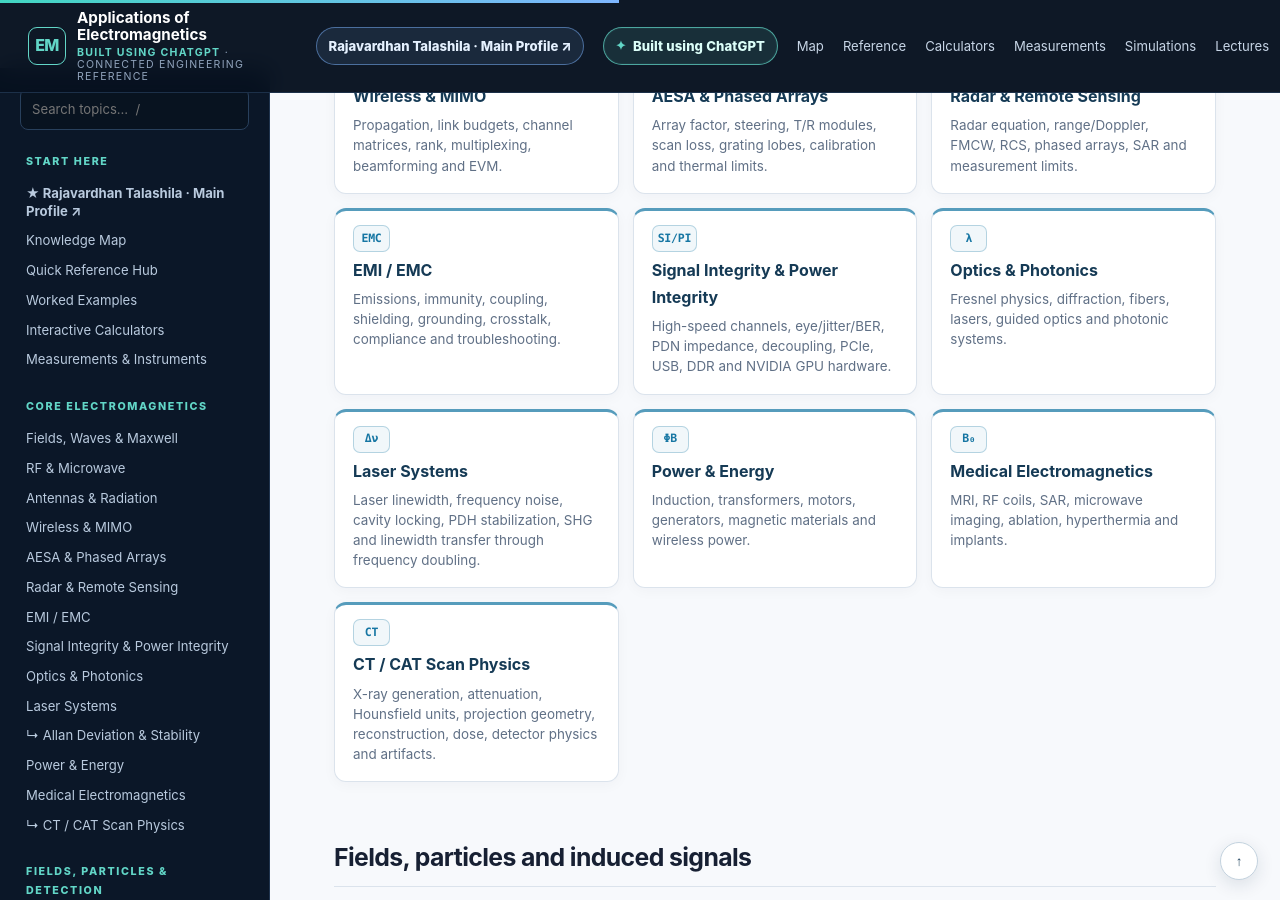
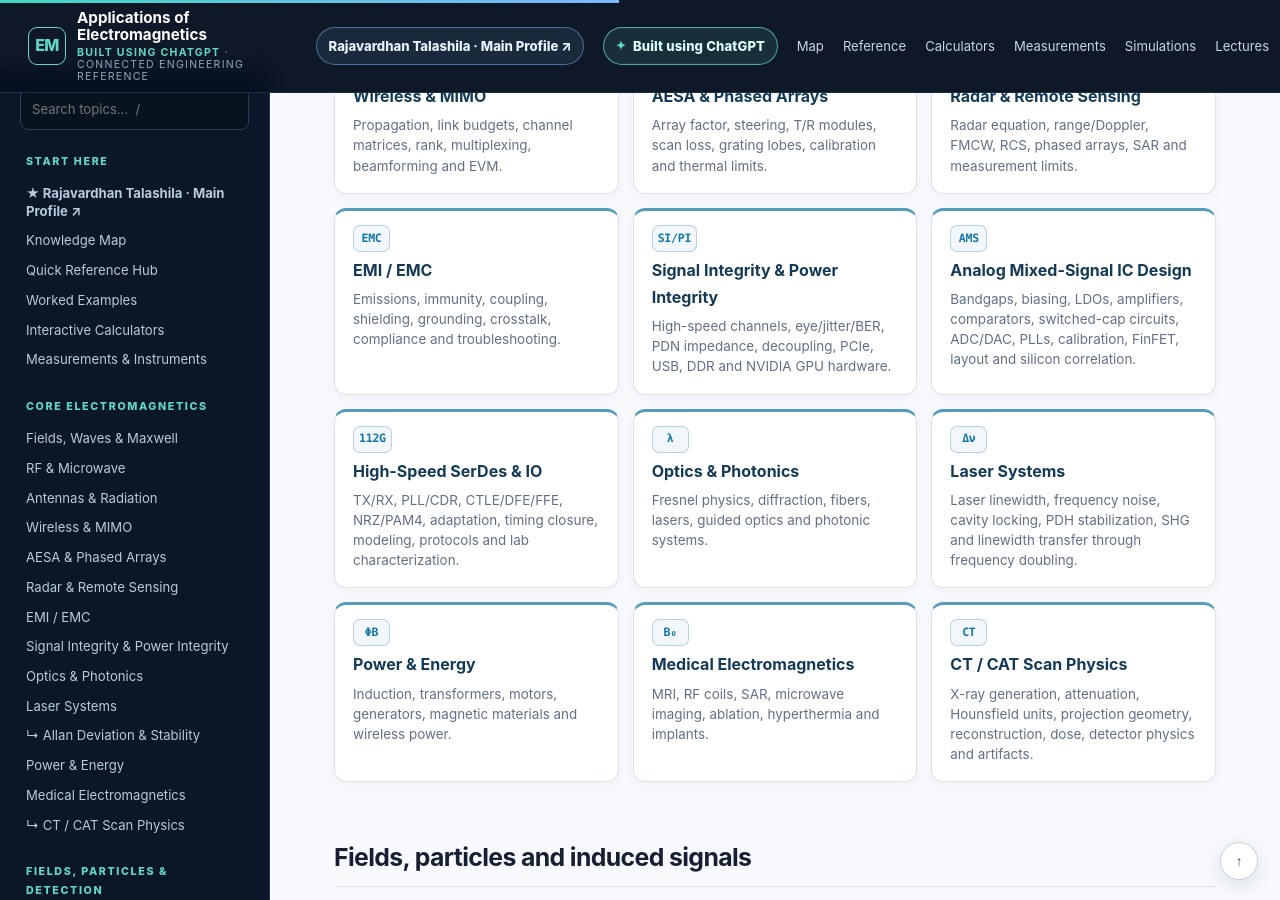
Before and after one commit to RajavardhanT/Electromagnetics_Applications, a Jekyll site: the page built from index.md, in a window 1280 px wide and 900 px high, scrolled down 2602 px. Built offline with Jekyll 4.4.1, drawn with Linux system fonts in a browser that asks for light colours.

Commit message:
Expose AMS and SerDes references on homepage

```diff
--- a/index.md
+++ b/index.md
@@ -96,6 +96,8 @@ description: A connected, practical reference from Maxwell's equations to RF eng
 <a class="reference-card" data-symbol="R⁴" href="radar/"><strong>Radar & Remote Sensing</strong><span>Radar equation, range/Doppler, FMCW, RCS, phased arrays, SAR and measurement limits.</span></a>
 <a class="reference-card" data-symbol="EMC" href="emc/"><strong>EMI / EMC</strong><span>Emissions, immunity, coupling, shielding, grounding, crosstalk, compliance and troubleshooting.</span></a>
 <a class="reference-card" data-symbol="SI/PI" href="signal-power-integrity/"><strong>Signal Integrity & Power Integrity</strong><span>High-speed channels, eye/jitter/BER, PDN impedance, decoupling, PCIe, USB, DDR and NVIDIA GPU hardware.</span></a>
+<a class="reference-card" data-symbol="AMS" href="analog-mixed-signal/"><strong>Analog Mixed-Signal IC Design</strong><span>Bandgaps, biasing, LDOs, amplifiers, comparators, switched-cap circuits, ADC/DAC, PLLs, calibration, FinFET, layout and silicon correlation.</span></a>
+<a class="reference-card" data-symbol="112G" href="high-speed-serdes/"><strong>High-Speed SerDes & IO</strong><span>TX/RX, PLL/CDR, CTLE/DFE/FFE, NRZ/PAM4, adaptation, timing closure, modeling, protocols and lab characterization.</span></a>
 <a class="reference-card" data-symbol="λ" href="optics-photonics/"><strong>Optics & Photonics</strong><span>Fresnel physics, diffraction, fibers, lasers, guided optics and photonic systems.</span></a>
 <a class="reference-card" data-symbol="Δν" href="laser-systems/"><strong>Laser Systems</strong><span>Laser linewidth, frequency noise, cavity locking, PDH stabilization, SHG and linewidth transfer through frequency doubling.</span></a>
 <a class="reference-card" data-symbol="ΦB" href="power-energy/"><strong>Power & Energy</strong><span>Induction, transformers, motors, generators, magnetic materials and wireless power.</span></a>
```
